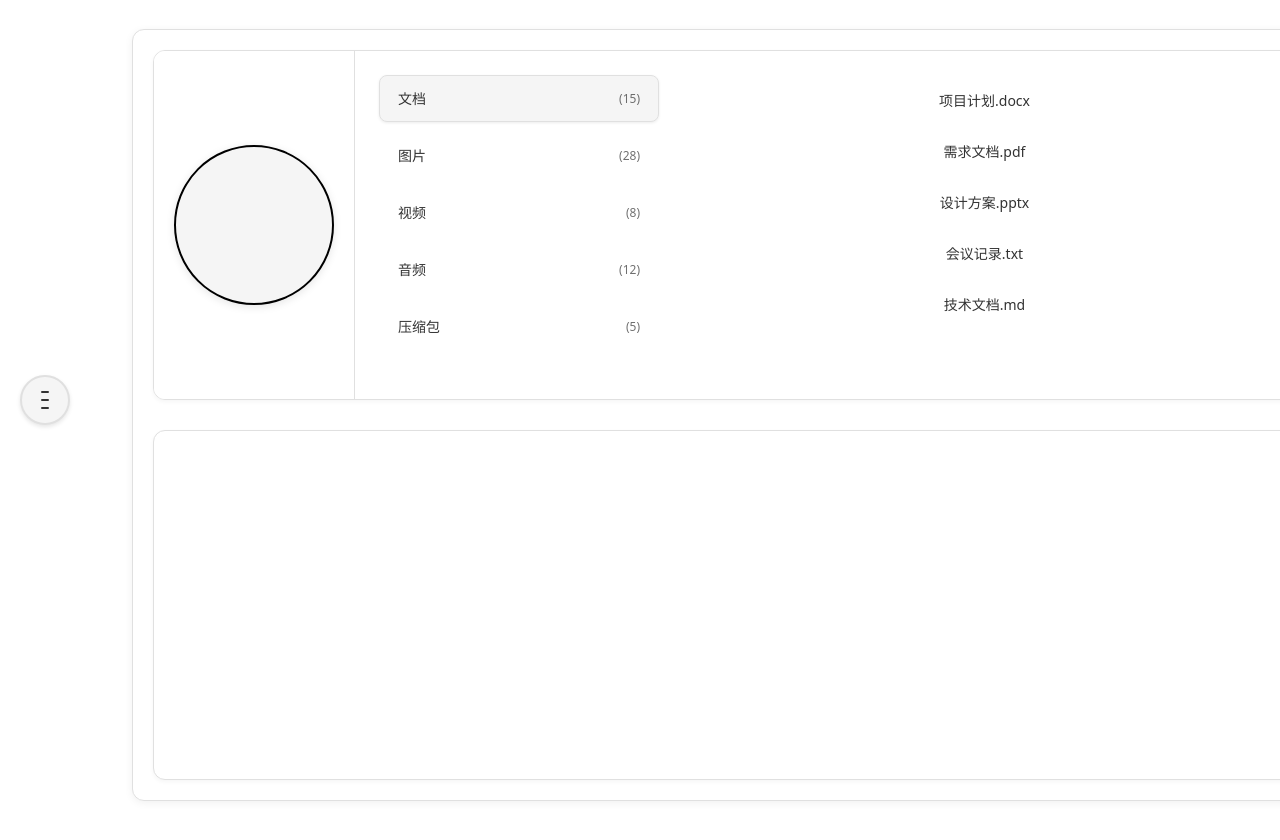
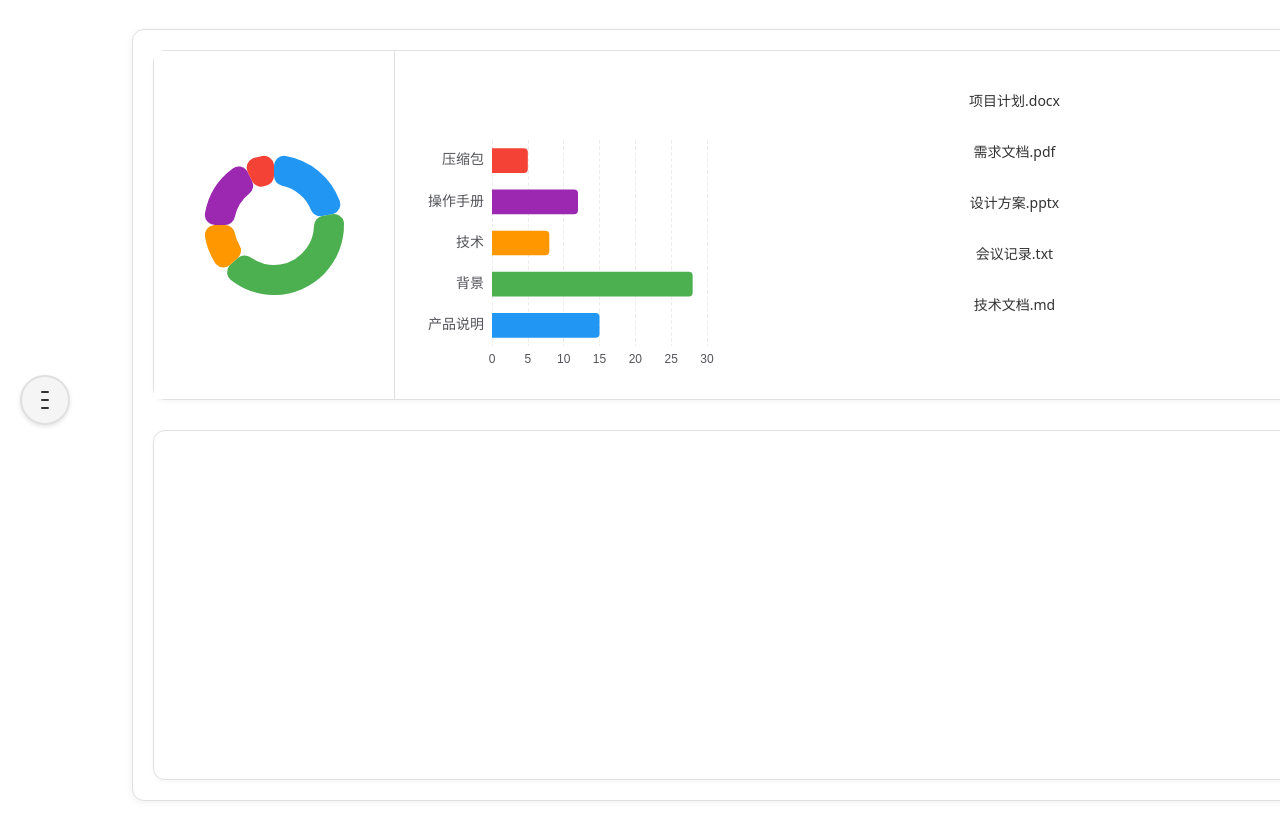
Before and after one commit to lzrnba/DocuReader, a Vue app: page / in a window 1280 px wide. Shown: the top 840 px of the page. Built offline with nearby package versions, Linux system fonts and the light colour scheme.

Commit message:
条形图和饼图

```diff
--- a/package.json
+++ b/package.json
@@ -10,6 +10,7 @@
   },
   "dependencies": {
     "@mdi/font": "^7.4.47",
+    "echarts": "^6.0.0",
     "vue": "^3.5.24",
     "vue-router": "^4.6.4",
     "vuetify": "^4.0.0-alpha.0"
--- a/src/views/Dashboard.vue
+++ b/src/views/Dashboard.vue
@@ -6,26 +6,22 @@
       <div class="feature-card">
         <!-- 左侧分组器 -->
         <div class="group-section">
-          <!-- 大圆圈组件 -->
-          <div class="large-circle"></div>
+          <!-- 饼图组件 -->
+          <div
+            ref="pieChartRef"
+            class="pie-chart"
+            @mouseover="handlePieChartHover"
+          ></div>
         </div>
         <!-- 右侧内容框 -->
         <div class="content-section">
           <!-- 内容区域 -->
           <div class="content-area">
-            <div class="category-list">
-              <!-- 文件夹分类列表 -->
-              <div
-                v-for="category in categories"
-                :key="category.id"
-                class="category-item"
-                :class="{ 'active': activeCategory === category.id }"
-                @mouseenter="setActiveCategory(category.id)"
-              >
-                <span class="category-name">{{ category.name }}</span>
-                <span class="file-count">({{ category.fileCount }})</span>
-              </div>
-            </div>
+            <!-- 条形图组件 -->
+            <div
+              ref="barChartRef"
+              class="bar-chart"
+            ></div>
             <!-- 文件列表（根据当前hover的分类显示） -->
             <div class="file-list">
               <div
@@ -49,15 +45,24 @@
 </template>
 
 <script setup>
-import { ref, computed } from 'vue'
+import { ref, computed, onMounted, watch } from 'vue'
+import * as echarts from 'echarts'
+
+// 饼图引用
+const pieChartRef = ref(null)
+let pieChartInstance = null
+
+// 条形图引用
+const barChartRef = ref(null)
+let barChartInstance = null
 
 // 模拟数据：文件夹分类
 const categories = ref([
-  { id: 1, name: '文档', fileCount: 15 },
-  { id: 2, name: '图片', fileCount: 28 },
-  { id: 3, name: '视频', fileCount: 8 },
-  { id: 4, name: '音频', fileCount: 12 },
-  { id: 5, name: '压缩包', fileCount: 5 }
+  { id: 1, name: '产品说明', fileCount: 15, color: '#2196F3' },
+  { id: 2, name: '背景', fileCount: 28, color: '#4CAF50' },
+  { id: 3, name: '技术', fileCount: 8, color: '#FF9800' },
+  { id: 4, name: '操作手册', fileCount: 12, color: '#9C27B0' },
+  { id: 5, name: '压缩包', fileCount: 5, color: '#F44336' }
 ])
 
 // 模拟数据：文件列表
@@ -100,6 +105,276 @@ const setActiveCategory = (categoryId) => {
 const activeFiles = computed(() => {
   return filesData[activeCategory.value] || []
 })
+
+// 饼图数据
+const pieChartData = computed(() => {
+  return categories.value.map(category => ({
+    value: category.fileCount,
+    name: category.name,
+    color: category.color
+  }))
+})
+
+// 饼图配置
+const pieChartOptions = ref({
+  tooltip: {
+    trigger: 'item',
+    formatter: '{b}: {c} ({d}%)'
+  },
+  color: categories.value.map(cat => cat.color),
+  series: [
+    {
+      type: 'pie',
+      radius: ['40%', '70%'],
+      avoidLabelOverlap: false,
+      itemStyle: {
+        borderRadius: 10,
+        borderColor: 'transparent',
+        borderWidth: 0
+      },
+      label: {
+        show: false,
+        position: 'center',
+        formatter: '{b}'
+      },
+      emphasis: {
+        label: {
+          show: true,
+          fontSize: '20',
+          fontWeight: 'bold'
+        },
+        itemStyle: {
+          shadowBlur: 10,
+          shadowOffsetX: 0,
+          shadowColor: 'rgba(0, 0, 0, 0.5)'
+        }
+      },
+      labelLine: {
+        show: false
+      },
+      data: pieChartData.value
+    }
+  ],
+  // 使用graphic组件绘制中心黑色圆
+  graphic: [
+    {
+      id: 'centerCircle',
+      type: 'circle',
+      shape: {
+        cx: '50%',
+        cy: '50%',
+        r: '35%'  // 半径小于饼图的内半径(40%)
+      },
+      style: {
+        fill: '#000'
+      },
+      invisible: false
+    }
+  ]
+})
+
+// 条形图数据
+const barChartData = computed(() => {
+  return categories.value.map(category => ({
+    value: category.fileCount,
+    name: category.name,
+    color: category.color
+  }))
+})
+
+// 条形图配置
+const barChartOptions = ref({
+  tooltip: {
+    trigger: 'axis',
+    axisPointer: {
+      type: 'shadow'
+    },
+    formatter: '{b}: {c}'
+  },
+  grid: {
+    left: '3%',
+    right: '4%',
+    bottom: '3%',
+    containLabel: true
+  },
+  xAxis: {
+    type: 'value',
+    axisLabel: {
+      show: true
+    },
+    axisTick: {
+      show: false
+    },
+    axisLine: {
+      show: false
+    },
+    splitLine: {
+      show: true,
+      lineStyle: {
+        type: 'dashed',
+        color: '#eee'
+      }
+    }
+  },
+  yAxis: {
+    type: 'category',
+    data: categories.value.map(cat => cat.name),
+    axisLabel: {
+      show: true,
+      fontSize: 14
+    },
+    axisTick: {
+      show: false
+    },
+    axisLine: {
+      show: false
+    }
+  },
+  series: [
+    {
+      name: '文件数量',
+      type: 'bar',
+      data: barChartData.value,
+      barWidth: '60%',
+      itemStyle: {
+        borderRadius: [0, 4, 4, 0],
+        color: function(params) {
+          return categories.value[params.dataIndex].color
+        }
+      },
+      emphasis: {
+        itemStyle: {
+          shadowBlur: 10,
+          shadowOffsetX: 0,
+          shadowColor: 'rgba(0, 0, 0, 0.3)'
+        }
+      }
+    }
+  ]
+})
+
+// 处理饼图hover事件
+const handlePieChartHover = (params) => {
+  if (params && params.data) {
+    const category = categories.value.find(cat => cat.name === params.data.name)
+    if (category) {
+      activeCategory.value = category.id
+
+      // 隐藏中心黑色圆
+      if (pieChartInstance) {
+        pieChartInstance.setOption({
+          graphic: [
+            {
+              id: 'centerCircle',
+              invisible: true
+            }
+          ]
+        })
+      }
+    }
+  }
+}
+
+// 处理条形图hover事件
+const handleBarChartHover = (params) => {
+  if (params && params.data) {
+    const category = categories.value.find(cat => cat.name === params.data.name)
+    if (category) {
+      activeCategory.value = category.id
+    }
+  }
+}
+
+// 处理饼图mouseout事件
+const handlePieChartMouseOut = () => {
+  // 显示中心黑色圆
+  if (pieChartInstance) {
+    pieChartInstance.setOption({
+      graphic: [
+        {
+          id: 'centerCircle',
+          invisible: false
+        }
+      ]
+    })
+  }
+}
+
+// 初始化饼图和条形图
+onMounted(() => {
+  // 初始化饼图
+  if (pieChartRef.value) {
+    pieChartInstance = echarts.init(pieChartRef.value)
+
+    // 更新饼图数据
+    pieChartOptions.value.series[0].data = pieChartData.value
+
+    // 渲染饼图
+    pieChartInstance.setOption(pieChartOptions.value)
+
+    // 监听饼图hover事件
+    pieChartInstance.on('mouseover', 'series', handlePieChartHover)
+    // 监听饼图mouseout事件
+    pieChartInstance.on('mouseout', 'series', handlePieChartMouseOut)
+
+    // 监听窗口大小变化，调整饼图大小
+    window.addEventListener('resize', () => {
+      if (pieChartInstance) {
+        pieChartInstance.resize()
+      }
+    })
+  }
+
+  // 初始化条形图
+  if (barChartRef.value) {
+    barChartInstance = echarts.init(barChartRef.value)
+
+    // 更新条形图数据
+    barChartOptions.value.series[0].data = barChartData.value
+    barChartOptions.value.yAxis.data = categories.value.map(cat => cat.name)
+
+    // 渲染条形图
+    barChartInstance.setOption(barChartOptions.value)
+
+    // 监听条形图hover事件
+    barChartInstance.on('mouseover', 'series', handleBarChartHover)
+
+    // 监听窗口大小变化，调整条形图大小
+    window.addEventListener('resize', () => {
+      if (barChartInstance) {
+        barChartInstance.resize()
+      }
+    })
+  }
+})
+
+// 监听饼图数据变化，更新饼图和条形图
+watch(pieChartData, (newData) => {
+  // 更新饼图
+  if (pieChartInstance) {
+    pieChartInstance.setOption({
+      series: [
+        {
+          data: newData
+        }
+      ]
+    })
+  }
+
+  // 更新条形图
+  if (barChartInstance) {
+    barChartInstance.setOption({
+      series: [
+        {
+          data: newData
+        }
+      ],
+      yAxis: {
+        data: categories.value.map(cat => cat.name)
+      }
+    })
+  }
+}, { deep: true })
 </script>
 
 <style scoped>
@@ -135,7 +410,7 @@ const activeFiles = computed(() => {
   border-radius: 12px;
   background-color: var(--light-bg);
   box-shadow: 0 2px 4px rgba(0, 0, 0, 0.04);
-  overflow: hidden;
+  overflow: visible;
   transition: all 0.3s ease;
   min-height: 350px;
   width: 100%;
@@ -160,20 +435,10 @@ const activeFiles = computed(() => {
   border-right: 1px solid var(--light-border);
 }
 
-/* 大圆圈组件 */
-.large-circle {
-  width: 160px;
-  height: 160px;
-  border-radius: 50%;
-  border: 2px solid var(--light-accent);
-  background-color: var(--light-primary);
-  box-shadow: 0 2px 8px rgba(0, 0, 0, 0.1);
-  transition: all 0.3s ease;
-}
-
-.large-circle:hover {
-  transform: scale(1.05);
-  box-shadow: 0 4px 12px rgba(0, 0, 0, 0.15);
+/* 饼图组件 */
+.pie-chart {
+  width: 200px;
+  height: 200px;
 }
 
 /* 右侧内容框 */
@@ -189,44 +454,11 @@ const activeFiles = computed(() => {
   height: 100%;
 }
 
-/* 文件夹分类列表 */
-.category-list {
-  flex: 0 0 280px;
-  display: flex;
-  flex-direction: column;
-  gap: 10px;
-}
-
-/* 分类项 */
-.category-item {
-  display: flex;
-  justify-content: space-between;
-  align-items: center;
-  padding: 12px 18px;
-  border-radius: 8px;
-  background-color: var(--light-bg);
-  cursor: pointer;
-  transition: all 0.2s ease;
-  border: 1px solid transparent;
-  font-size: 14px;
-}
-
-.category-item:hover,
-.category-item.active {
-  background-color: var(--light-primary);
-  border-color: var(--light-border);
-  box-shadow: 0 1px 3px rgba(0, 0, 0, 0.08);
-}
-
-.category-name {
-  font-weight: 500;
-  color: var(--light-text);
-}
-
-.file-count {
-  font-size: 12px;
-  color: var(--light-text);
-  opacity: 0.7;
+/* 条形图组件 */
+.bar-chart {
+  flex: 0 0 300px;
+  height: 100%;
+  min-height: 250px;
 }
 
 /* 文件列表 */
```
Also changed, not shown: 1 other file (tests, documents, lock files or other folders).
